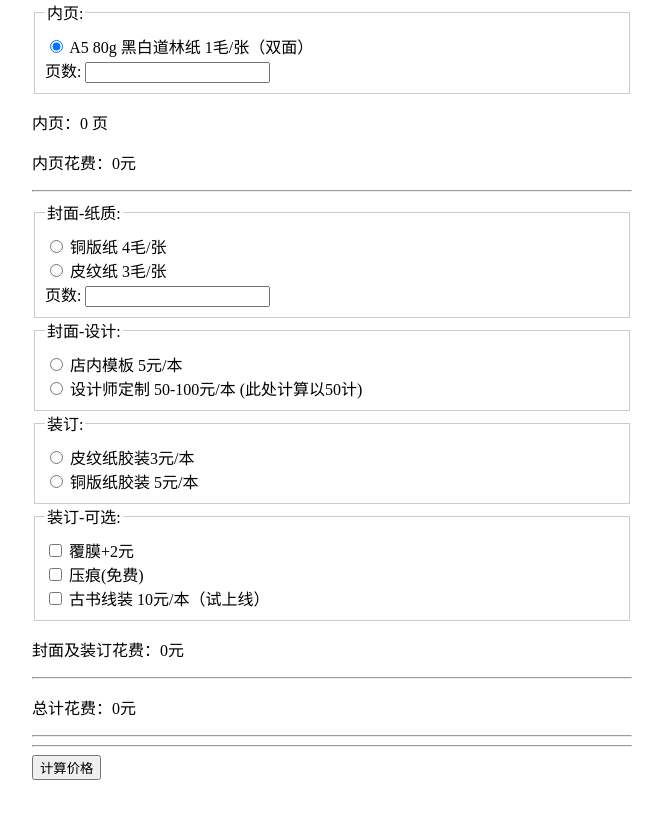
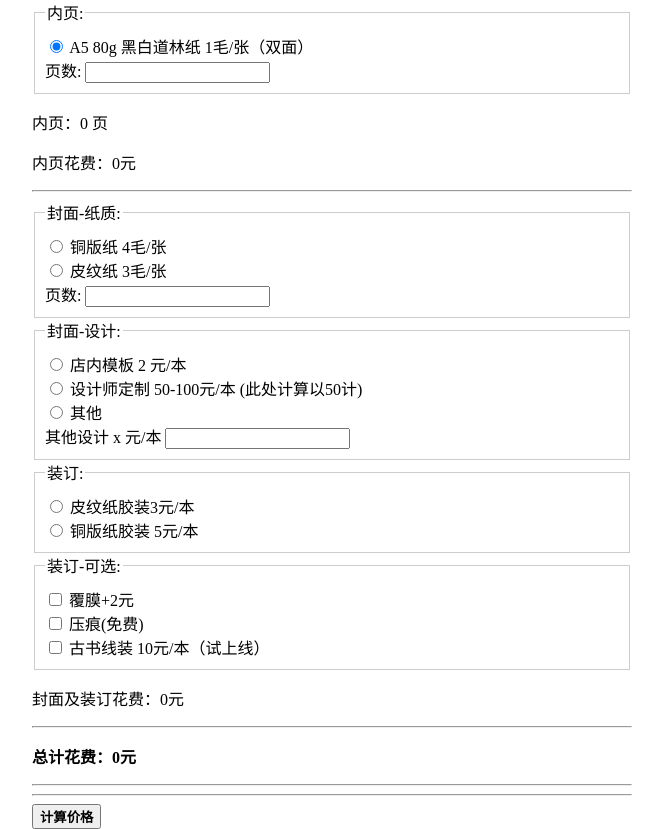
Before and after one commit to huamurui/printing-price-count, a plain HTML site: page index.html in a window 1280 px wide. Shown: the whole page, without its empty margins (308-971 px from the left). Before the commit the page ends 800 px from the top, so only its background shows below. Drawn offline with Linux system fonts and the light colour scheme.

Commit message:
Add files via upload

```diff
--- a/index.html
+++ b/index.html
@@ -68,14 +68,21 @@
   <fieldset>
     <legend>封面-设计:</legend>
     <div>
-      <input type="radio" id="picDesign0" name="picDesign" value="picDesign0"
-              >
-      <label for="picDesign0">店内模板 5元/本 </label>
+      <input type="radio" id="picDesign0" name="picDesign" value="picDesign0">
+      <label for="picDesign0">店内模板 2 元/本 </label>
     </div>
     <div>
-      <input type="radio" id="picDesign1" name="picDesign" value="picDesign1"
-              >
+      <input type="radio" id="picDesign1" name="picDesign" value="picDesign1">
       <label for="picDesign1">设计师定制 50-100元/本 (此处计算以50计) </label>
+    </div>
+    <div>
+      <input type="radio" id="picDesign21" name="picDesign" value="picDesign21">
+      <label for="picDesign21">其他</label>
+
+    </div>
+    <div>
+      <label for="picDesign22">其他设计 x 元/本 </label>
+      <input type="text" id="picDesign22" name="picDesign" value="">
     </div>
   </fieldset>
 
@@ -119,13 +126,13 @@
 
   <hr>
 
-  <div class="shopInfo">
+  <div class="shopInfo" style="font-weight: 800;">
     <p>总计花费：<span class="totalPrice">0</span>元</p>
   </div>
 
 <hr><hr>
 
-  <button type="button" onclick="getPrice()">计算价格</button>
+  <button type="button" style="font-weight: 800;"  onclick="getPrice()">计算价格</button>
 
 
 
@@ -178,9 +185,11 @@
       for (let i = 0; i < picDesign.length; i++) {
           if (picDesign[i].checked) {
             if(picDesign[i].value == 'picDesign0')
-              picDesignPrice = 5;
+              picDesignPrice = 2;
             else if(picDesign[i].value == 'picDesign1')
               picDesignPrice = 50;
+            else if(picDesign[i].value == 'picDesign21')
+              picDesignPrice = parseInt(picDesign22.value);
           }
       }
 
```
